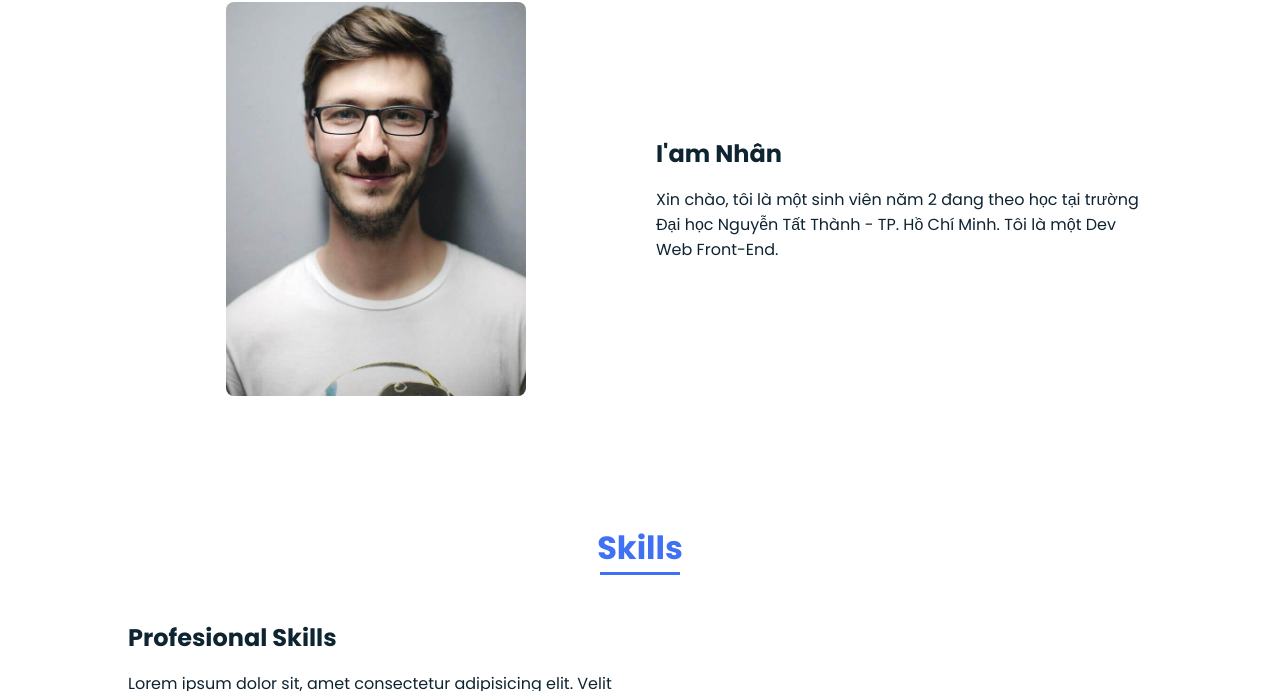
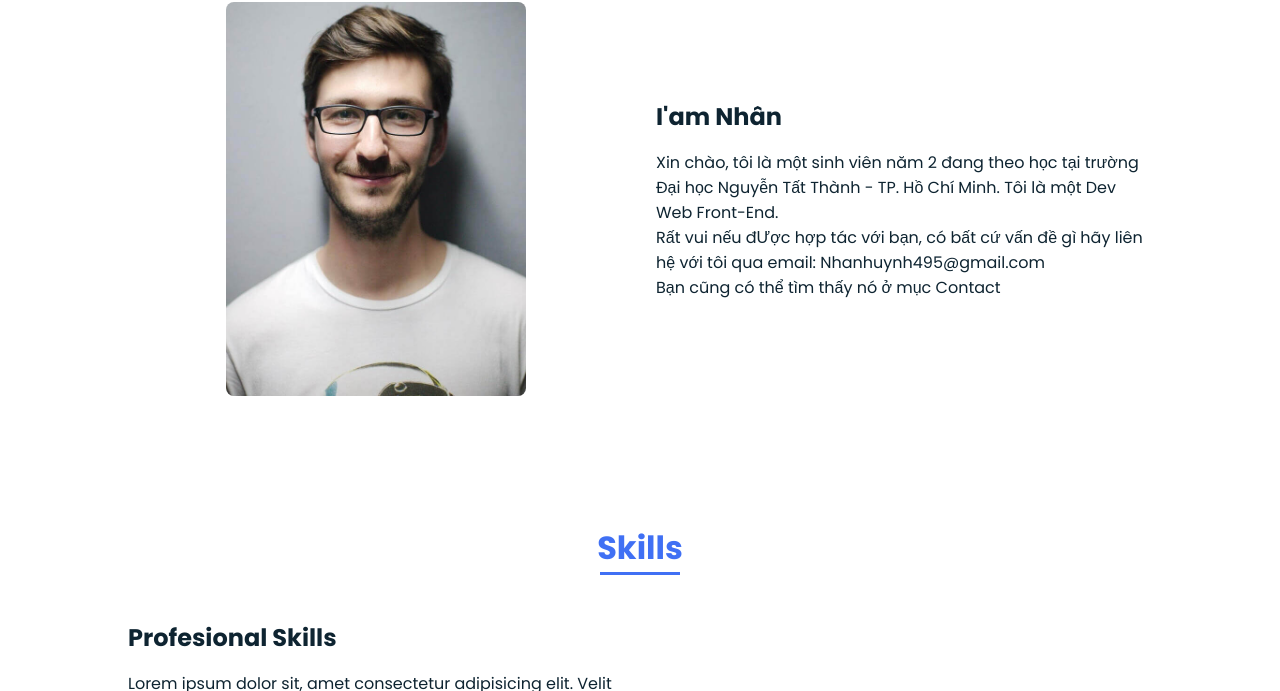
Before and after one commit to SquadEagle-Kai/Portfolio, a plain HTML site: page index.html in a window 1280 px wide. Shown: the part 974-1665 px from the top of the page. Drawn offline with nearby package versions, Linux system fonts and the light colour scheme.

Commit message:
Push
one

```diff
--- a/index.html
+++ b/index.html
@@ -66,7 +66,7 @@
 
                     <div>
                         <h2 class="about__subtitle">I'am Nhân</h2>
-                        <p class="about__text">Xin chào, tôi là một sinh viên năm 2 đang theo học tại trường Đại học Nguyễn Tất Thành - TP. Hồ Chí Minh. Tôi là một Dev Web Front-End. </p>
+                        <p class="about__text">Xin chào, tôi là một sinh viên năm 2 đang theo học tại trường Đại học Nguyễn Tất Thành - TP. Hồ Chí Minh. Tôi là một Dev Web Front-End. <br> Rất vui nếu đƯợc hợp tác với bạn, có bất cứ vấn đề gì hãy liên hệ với tôi qua email: Nhanhuynh495@gmail.com <br>Bạn cũng có thể tìm thấy nó ở mục Contact </p>
                     </div>
                 </div>
             </section>
```
